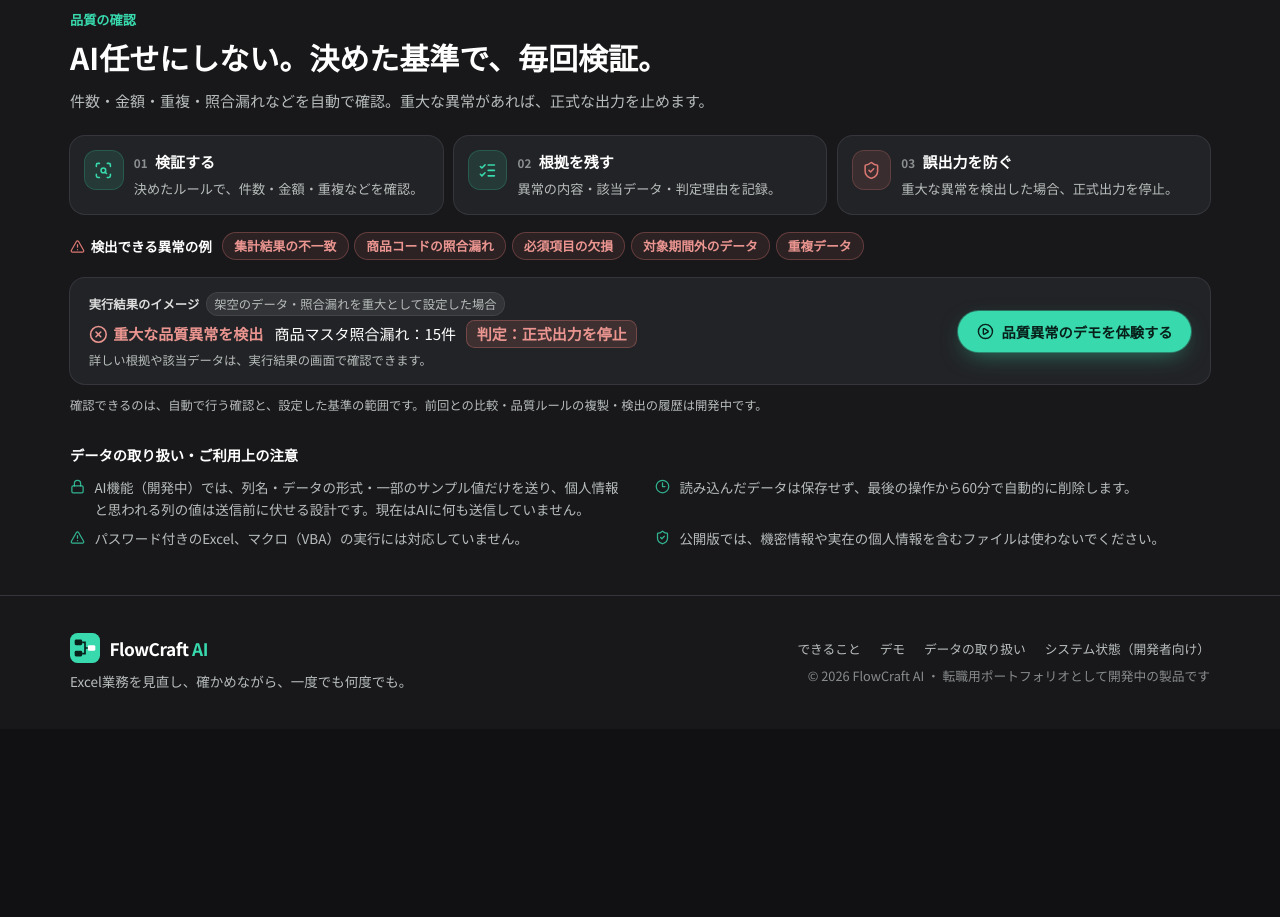
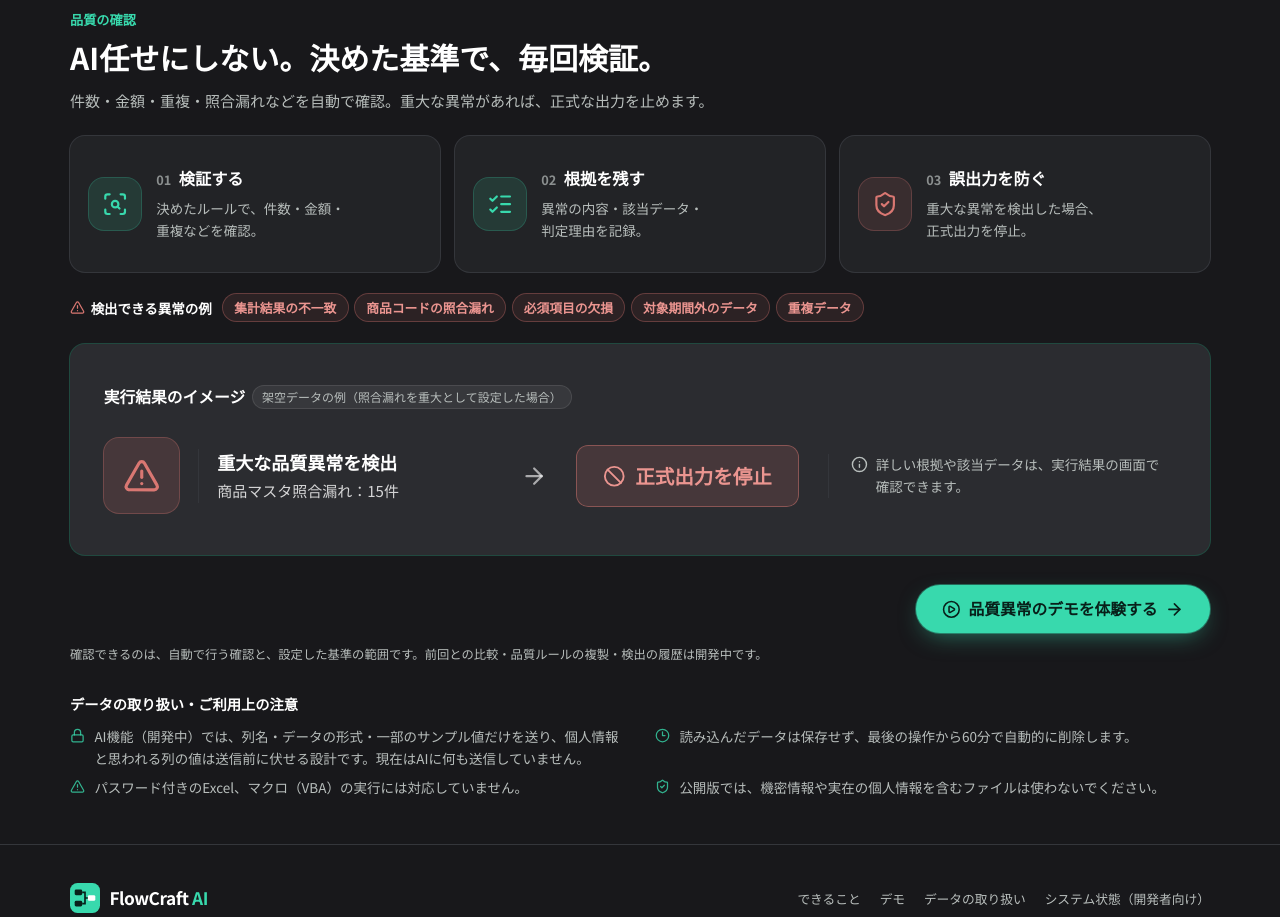
Before and after one commit to yukon2051-byteyu/FlowCraft_AI, a React (Vite) app in the folder frontend/: page / in a window 1280 px wide. Shown: the part 3560-4477 px from the top of the page. Before the commit the page ends 4289 px from the top, so only its background shows below. Built offline with nearby package versions, Linux system fonts and the light colour scheme.

Commit message:
TOP quality section: compact feature cards, result card as the focal point, demo CTA below
Co-Authored-By: Claude Opus 5.5 <noreply@anthropic.com>

```diff
--- a/frontend/src/pages/TopPage.tsx
+++ b/frontend/src/pages/TopPage.tsx
@@ -2,7 +2,8 @@ import {
   Building2,
   ArrowDownRight,
   ArrowRight,
-  CircleX,
+  Ban,
+  Info,
   Cloud,
   Monitor,
   CalendarClock,
@@ -710,9 +711,10 @@ const ANOMALIES = ['集計結果の不一致', '商品コードの照合漏れ',
 
 /** 決めた基準で検証してから出力するまで（TOP では3点だけを伝える。判定の詳しい区分は実行結果の画面の「判定基準について」） */
 const TRUST_FLOW: { icon: LucideIcon; title: string; body: string }[] = [
-  { icon: ScanSearch, title: '検証する', body: '決めたルールで、件数・金額・重複などを確認。' },
-  { icon: ListChecks, title: '根拠を残す', body: '異常の内容・該当データ・判定理由を記録。' },
-  { icon: ShieldCheck, title: '誤出力を防ぐ', body: '重大な異常を検出した場合、正式出力を停止。' },
+  // 説明は意味の切れ目で2行に分ける（1〜2文字だけが次の行に落ちないように）
+  { icon: ScanSearch, title: '検証する', body: '決めたルールで、件数・金額・\n重複などを確認。' },
+  { icon: ListChecks, title: '根拠を残す', body: '異常の内容・該当データ・\n判定理由を記録。' },
+  { icon: ShieldCheck, title: '誤出力を防ぐ', body: '重大な異常を検出した場合、\n正式出力を停止。' },
 ]
 
 const CAUTIONS: { icon: LucideIcon; text: string }[] = [
@@ -731,24 +733,24 @@ function Trust() {
           <DevBadge feature="quality" className="mb-1" />
         </div>
 
-        <ol className="mt-6 grid gap-3 sm:grid-cols-3" aria-label="決めた基準で検証してから出力するまで">
+        <ol className="mt-6 grid gap-4 sm:grid-cols-3" aria-label="決めた基準で検証してから出力するまで">
           {TRUST_FLOW.map((t, i) => (
-            <li key={t.title} className="flex items-start gap-3 rounded-2xl bg-panel p-4 ring-1 ring-edge">
-              <span className={`grid size-10 shrink-0 place-items-center rounded-xl ring-1 ${i === 2 ? 'bg-kaizen/12 text-kaizen ring-kaizen/35' : 'bg-mint/12 text-mint ring-mint/30'}`}>
-                <t.icon className="size-5" aria-hidden />
+            <li key={t.title} className="flex items-center gap-4 rounded-2xl bg-panel px-5 py-8 ring-1 ring-edge">
+              <span className={`grid size-14 shrink-0 place-items-center rounded-2xl ring-1 ${i === 2 ? 'bg-kaizen/12 text-kaizen ring-kaizen/35' : 'bg-mint/12 text-mint ring-mint/30'}`}>
+                <t.icon className="size-7" aria-hidden />
               </span>
               <span className="min-w-0">
-                <span className="flex items-baseline gap-2 font-bold text-white">
-                  <span className="text-[0.78rem] text-subtle/70 tabular-nums">{String(i + 1).padStart(2, '0')}</span>
+                <span className="flex items-baseline gap-2 text-[1.08rem] font-bold text-white">
+                  <span className="text-[0.85rem] text-subtle/70 tabular-nums">{String(i + 1).padStart(2, '0')}</span>
                   {t.title}
                 </span>
-                <span className="mt-1 block text-[0.88rem] leading-relaxed text-subtle">{t.body}</span>
+                <span className="mt-2 block text-[0.9rem] leading-relaxed whitespace-pre-line text-subtle">{t.body}</span>
               </span>
             </li>
           ))}
         </ol>
 
-        <div className="mt-5 flex flex-wrap items-center gap-x-3 gap-y-2" role="group" aria-label="検出できる異常の例">
+        <div className="mt-6 flex flex-wrap items-center gap-x-3 gap-y-2" role="group" aria-label="検出できる異常の例">
           <p className="flex items-center gap-1.5 text-[0.9rem] font-bold text-white">
             <TriangleAlert className="size-4 text-kaizen" aria-hidden />
             検出できる異常の例
@@ -762,26 +764,39 @@ function Trust() {
           </ul>
         </div>
 
-        {/* 実行結果のイメージ（架空のデータ）。照合漏れが必ず重大になるわけではない：重大度は設定した品質ルールに従う */}
-        <div className="mt-5 flex flex-wrap items-center gap-x-6 gap-y-3 rounded-2xl bg-panel px-5 py-4 ring-1 ring-edge" role="region" aria-label="実行結果のイメージ">
-          <div className="min-w-0 flex-1">
-            <p className="flex flex-wrap items-center gap-2 text-[0.82rem] text-subtle">
-              <span className="font-bold text-white/85">実行結果のイメージ</span>
-              <span className="rounded-full bg-white/8 px-2 py-0.5 ring-1 ring-white/15">架空のデータ・照合漏れを重大として設定した場合</span>
+        {/* 実行結果のイメージ（架空のデータ）。セクションの主役：異常の検出 → 正式出力の停止 → 詳細の確認先、の流れを横に並べる。
+            照合漏れが必ず重大になるわけではない：重大度は設定した品質ルールに従う */}
+        <div className="mt-6 rounded-2xl bg-panel-hi px-6 py-11 ring-1 ring-mint/25 sm:px-9" role="region" aria-label="実行結果のイメージ">
+          <p className="flex flex-wrap items-center gap-2">
+            <span className="text-[1.05rem] font-bold text-white">実行結果のイメージ</span>
+            <span className="rounded-full bg-white/6 px-2.5 py-0.5 text-[0.8rem] text-subtle ring-1 ring-white/15">架空データの例（照合漏れを重大として設定した場合）</span>
+          </p>
+          <div className="mt-8 grid items-center gap-8 lg:grid-cols-[minmax(0,1fr)_auto_auto_minmax(0,0.9fr)]">
+            <div className="flex items-center gap-5">
+              <span className="grid size-20 shrink-0 place-items-center rounded-2xl bg-kaizen/15 text-kaizen ring-1 ring-kaizen/40">
+                <TriangleAlert className="size-10" aria-hidden />
+              </span>
+              <span className="min-w-0 border-l border-edge pl-5">
+                <span className="block text-[1.2rem] font-bold text-white">重大な品質異常を検出</span>
+                <span className="mt-1 block text-white/80">商品マスタ照合漏れ：15件</span>
+              </span>
+            </div>
+            <ArrowRight className="hidden size-7 text-white/60 lg:block" aria-hidden />
+            <p className="flex items-center justify-center gap-2.5 rounded-xl bg-kaizen/15 px-7 py-4 text-[1.3rem] font-bold whitespace-nowrap text-kaizen-text ring-1 ring-kaizen/55">
+              <Ban className="size-6" aria-hidden />
+              正式出力を停止
             </p>
-            <p className="mt-1.5 flex flex-wrap items-center gap-x-3 gap-y-1">
-              <span className="flex items-center gap-1.5 font-bold text-kaizen-text">
-                <CircleX className="size-5 shrink-0" aria-hidden />
-                重大な品質異常を検出
-              </span>
-              <span className="text-white">商品マスタ照合漏れ：15件</span>
-              <span className="rounded-lg bg-kaizen/15 px-2.5 py-0.5 font-bold text-kaizen-text ring-1 ring-kaizen/45">判定：正式出力を停止</span>
+            <p className="flex items-start gap-2 text-[0.9rem] leading-relaxed text-subtle lg:border-l lg:border-edge lg:pl-6">
+              <Info className="mt-0.5 size-4.5 shrink-0" aria-hidden />
+              詳しい根拠や該当データは、実行結果の画面で確認できます。
             </p>
-            <p className="mt-1 text-[0.82rem] text-subtle">詳しい根拠や該当データは、実行結果の画面で確認できます。</p>
           </div>
-          <Button to="/build?demo=monthly_sales&pattern=ng" variant="primary">
-            <CirclePlay className="size-4.5" aria-hidden />
+        </div>
+        <div className="mt-8 flex justify-end">
+          <Button to="/build?demo=monthly_sales&pattern=ng" variant="primary" size="lg">
+            <CirclePlay className="size-5" aria-hidden />
             品質異常のデモを体験する
+            <ArrowRight className="size-5" aria-hidden />
           </Button>
         </div>
         <p className="mt-3 text-[0.82rem] text-subtle">
```
